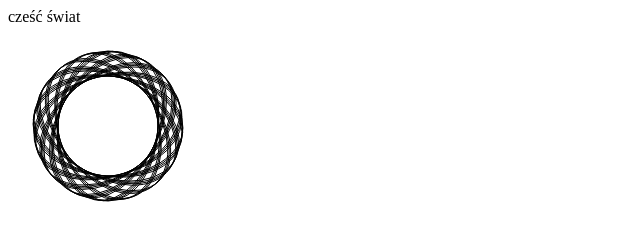
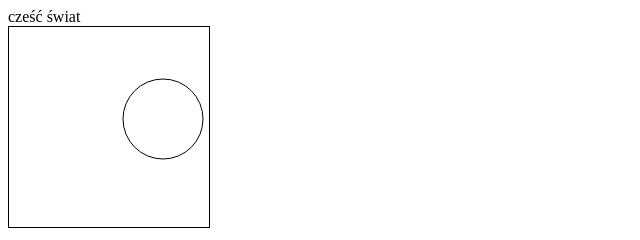
Before and after one commit to kprzybylski88/physicsengine, a website with bundled scripts: page src/index.html in a window 1280 px wide. Shown: the whole page, without its empty margins (0-640 px from the left). Built offline with nearby package versions, Linux system fonts and the light colour scheme.

Commit message:
Added canva's border, and bouncing ball.

```diff
--- a/src/index.html
+++ b/src/index.html
@@ -5,6 +5,11 @@
   <meta name="viewport" content="width=device-width, initial-scale=1.0">
   <script type="module" src="index.js"></script>
   <title>Document</title>
+  <style>
+    #kanwus {
+      border:solid black 1px;
+    }
+  </style>
 </head>
 <body>
   <div>
--- a/src/index.ts
+++ b/src/index.ts
@@ -23,24 +23,52 @@ b.a = 152
 const canvas: HTMLCanvasElement | null = document.querySelector("#kanwus");
 const ctx = canvas?.getContext("2d");
 
-// Draw the ellipse
 
-let theta = 0
+const canvWidth = canvas?.clientWidth
+const canvHeight = canvas?.clientHeight
+const radius = 40
+
+
+function roll(low: number, high: number): number {
+    const rand = Math.random()
+    let result = Math.floor(rand*(high - low))
+
+
+    return result + low
+}
+
+
+let posX = roll(radius, canvWidth! - radius)
+let posY = roll(radius, canvHeight! - radius);
+let vx = roll(1, 10);
+let vy = roll(1, 10);
+
+
+function drawCircle(x: number, y:number, radius: number){
+
+    ctx?.beginPath();
+    ctx?.ellipse(x, y, radius, radius, 0, 0, 2 * Math.PI);
+}
 
 
 
-function drawEllipse(){
-
-    ctx?.beginPath();
-    ctx?.ellipse(100, 100, 50, 75, theta, 0, 2 * Math.PI);
-    ctx?.stroke();
-    theta += 0.4
-}
-const s = setInterval(drawEllipse, 100)
-setTimeout(() => {
-    clearInterval(s)
 
 
-}, 3000)
 
-// TODO: DVD logo odbijające się od sramki
+
+const s = setInterval(() => {
+    ctx?.reset()
+    drawCircle(posX, posY, radius);
+    ctx?.stroke();
+    posX += vx;
+    posY += vy;
+
+    if((canvWidth! - posX < radius) || posX < radius ){
+        vx *= -1
+    }
+    if((canvHeight! - posY < radius) || posY < radius ){
+        vy *= -1
+    }
+
+
+}, 100)
```
